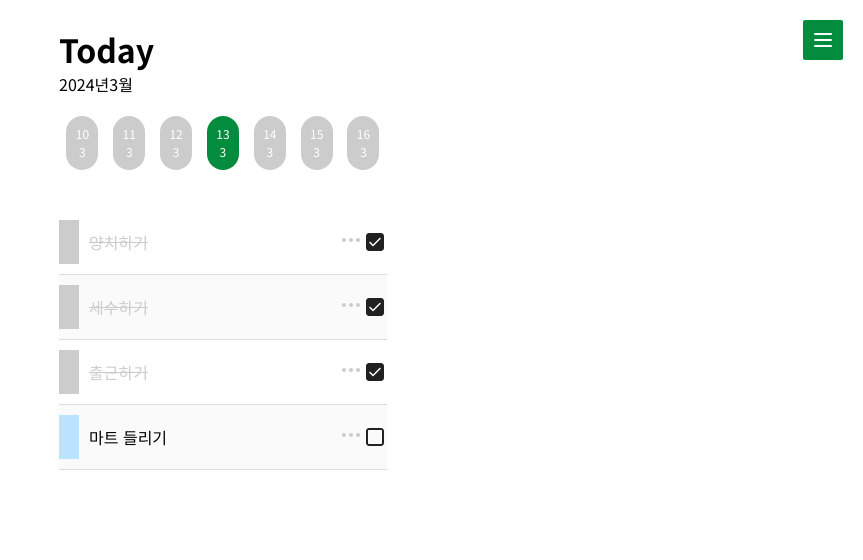
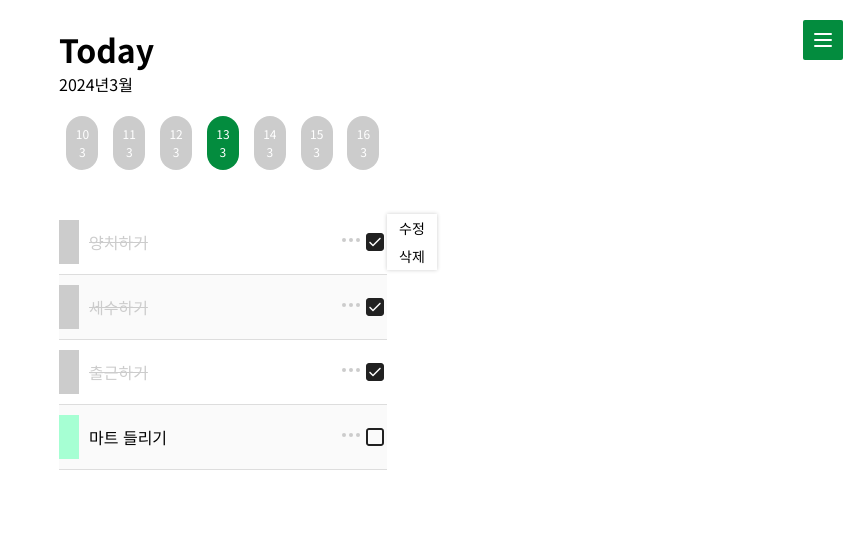
Before and after one commit to 33park/next-sample, a Next.js app in the folder next-basic/: page /todo in a window 1280 px wide. Both pictures are taken after a click on the button 768 px from the left and 242 px from the top of the page. Shown: the top 560 px of the page, without its empty margins (417-1280 px from the left). Built offline with nearby package versions, Linux system fonts and the light colour scheme.

Commit message:
수정 삭제 팝업 개별 오픈

```diff
--- a/next-basic/src/app/component/Modal.tsx
+++ b/next-basic/src/app/component/Modal.tsx
@@ -2,7 +2,7 @@
 import {useSearchParams, usePathname} from "next/navigation";
 import Link from "next/link";
 
-export default function Modal(){
+export default function Modal({title, children}){
     const searchParams = useSearchParams();
     const modal = searchParams.get("modal");
     const pathname = usePathname();
@@ -12,8 +12,10 @@ export default function Modal(){
             {modal && <dialog >
                     <div>
                         <div>
-                            <h3>Modal content</h3>
-                            <br/>
+                            <div>
+                                <h3>{title}</h3>
+                            </div>
+                            <div>{children}</div>
                             <Link href={pathname}>
                                 <button type="button">Close Modal</button>
                             </Link>
--- a/next-basic/src/app/component/todo/TodoForm.tsx
+++ b/next-basic/src/app/component/todo/TodoForm.tsx
@@ -67,9 +67,9 @@ export default function TodoForm({defaultInputVal = '', onFormSubmit}:TodoFormPr
                             </label>
                             <SelectTitle>카테고리</SelectTitle>
                             <PriorityWrapper>
-                                <li><button>중요도1</button></li>
-                                <li><button>중요도2</button></li>
-                                <li><button>중요도3</button></li>
+                                <li><button>카테고리1</button></li>
+                                <li><button>카테고리2</button></li>
+                                <li><button>카테고리3</button></li>
                             </PriorityWrapper>
                             <SelectTitle>중요도</SelectTitle>
                             <select onChange={handleSelect} value={checkOrder.toString()}>
@@ -98,6 +98,7 @@ const TodoFormContainer = styled.div`
     background-color: ${(theme.colors.primary)};
     border-radius: 4rem 4rem 0 0 ;
     box-sizing: border-box;
+    z-index: 1;
 `
 
 const FormWrapper = styled.form`
--- a/next-basic/src/app/component/todo/TodoList.tsx
+++ b/next-basic/src/app/component/todo/TodoList.tsx
@@ -14,11 +14,12 @@ interface TodoProps {
     order: number;
     content: string;
     status: boolean;
+    editPop: boolean;
     toggleCheckBox: () => void; // Added toggleCheckBox function
-    openEditModal: () => void; // Added toggleCheckBox function
+    openEditModal: (order: number) => void; // Added toggleCheckBox function
 }
 
-export default function TodoList({ order, content, status, toggleCheckBox, openEditModal }: TodoProps) {
+export default function TodoList({ order, content, status, editPop, toggleCheckBox, openEditModal }: TodoProps) {
 
 
     const getOrderColor = (order: number) => {
@@ -26,16 +27,28 @@ export default function TodoList({ order, content, status, toggleCheckBox, openE
         return colors[order % 5];
     };
 
+    const handleOpenEditModal = () => {
+        openEditModal(order); // Pass the order/index of the todo item to the openEditModal function
+        console.log(`order ${order}`);
+
+    };
+
     return (
         <TaskItem>
             <Order color={getOrderColor(order)} $isChecked={status}>{order}</Order>
             <Content $isChecked={status}>{content}</Content>
-            <button type="button" onClick={openEditModal}>
+            <button type="button" onClick={handleOpenEditModal}>
                 <MoreHorizontal stroke={theme.colors.gray} />
             </button>
             <CheckboxContainer $isChecked={status}>
                 <input type="checkbox" defaultChecked={status} onChange={toggleCheckBox}/>
             </CheckboxContainer>
+            { editPop === order &&
+                <EditBtnPopup>
+                    <button type="button">수정</button>
+                    <button type="button">삭제</button>
+                </EditBtnPopup>
+            }
         </TaskItem>
 
     );
@@ -44,6 +57,7 @@ export default function TodoList({ order, content, status, toggleCheckBox, openE
 
 
 const TaskItem = styled.li`
+    position: relative;
     flex: 1;
     ${flexBox()}
     width: 100%;
@@ -85,3 +99,25 @@ const CheckboxContainer = styled.label<{$isChecked: Boolean}>`
         opacity: 0;
     }
 `;
+
+const EditBtnPopup = styled.div`
+    position: absolute;
+    top: 50%;
+    right: 0;
+    ${flexBox()}
+    flex-direction: column;
+    transform: translate(100%, -50%);
+    background-color: ${theme.colors.white};
+    box-shadow: 0 0 .4rem rgba(0,0,0,0.2);
+
+    button {
+        width: 5rem;
+        font-size: 1.4rem;
+        line-height: 2;
+
+        &:hover {
+            background-color: ${theme.colors.black};
+            color: ${theme.colors.white};
+        }
+    }
+`
--- a/next-basic/src/app/todo/page.tsx
+++ b/next-basic/src/app/todo/page.tsx
@@ -13,6 +13,7 @@ export default function TodoApp() {
 
     const [todoData, setTodoData] = useState([]);
     const [checkedCount, setCheckedCount] = useState(0);
+    const [editPopup, setEditPopup] = useState(false);
 
     //get data
     useEffect(() => {
@@ -34,10 +35,12 @@ export default function TodoApp() {
         setTodoData(updatedTodoData);
     };
 
+    // TodoList
     const openEditModal = (index: number) => {
-        console.log(`${index}~?`);
+        console.log(`index ${index}`);
+        setEditPopup(index);
+    };
 
-    }
 
     useEffect(() => {
         // Calculate the count of checked checkboxes
@@ -65,14 +68,16 @@ export default function TodoApp() {
                 <TodoCalendar checkedCount={checkedCount}/>
                 <TodoForm onFormSubmit={handleInputChange}></TodoForm>
                 <ListContainer>
-                    {todoData && todoData.map((data: { order: number; content: string; status: boolean; }, index: number) => (
+                    {todoData && todoData.map((data: { order: number; content: string; status: boolean;}, index: number) => (
                         <TodoList
                             key={index}
-                            order={data.order}
+                            // order={data.order}
+                            order={index}
                             content={data.content}
                             status={data.status}
                             toggleCheckBox={() => toggleCheckBox(index)}
                             openEditModal={() => openEditModal(index)} // Pass toggleCheckBox function with index
+                            editPop={editPopup}
                         />
                     ))}
                 </ListContainer>
@@ -102,5 +107,5 @@ const ListContainer = styled.ul`
     width: 100%;
     list-style: none;
     padding: 4rem 2rem;
-    overflow-y: auto;
+    /* overflow-y: auto; */
 `;
```
